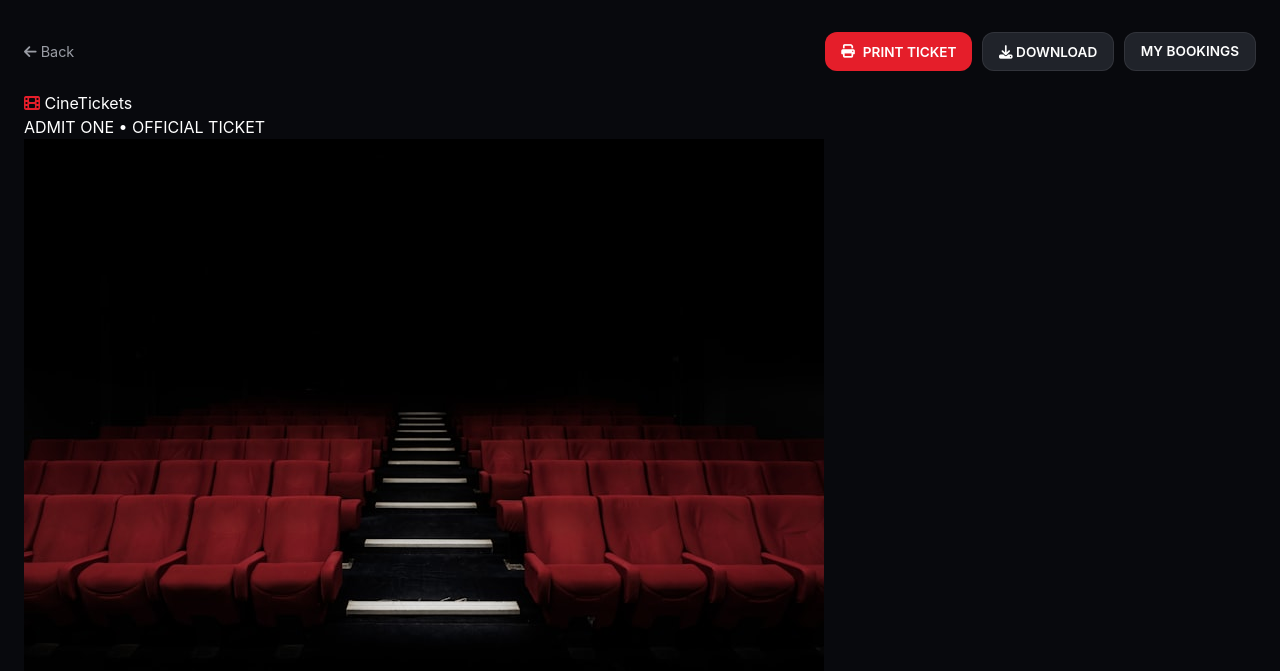
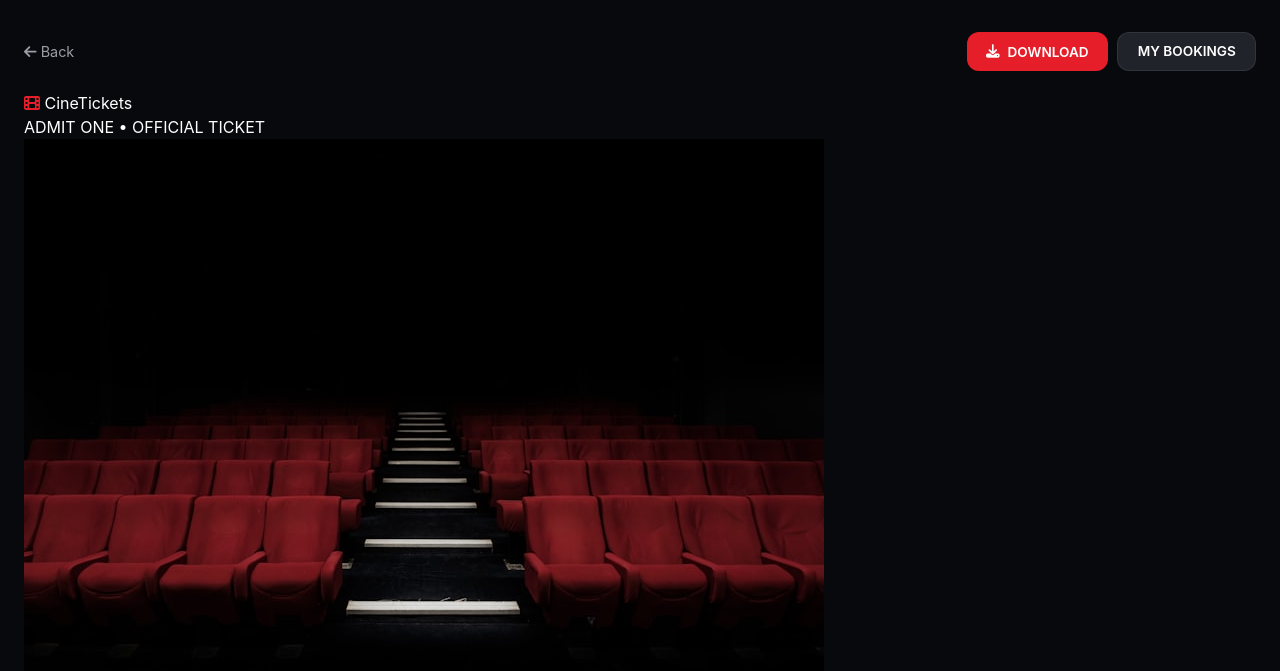
Before and after one commit to lUCIFER94008/Cinetickets, a Python web app: template templates/ticket.html in a window 1280 px wide. Shown: the part 77-748 px from the top of the page. Run offline with Jinja, Linux system fonts and the light colour scheme; the template is opened without the code that fills it, so the values that code supplies are empty.

Commit message:
Remove PRINT TICKET button from digital ticket page action area

```diff
--- a/templates/ticket.html
+++ b/templates/ticket.html
@@ -210,13 +210,10 @@
     <div class="no-print" style="display: flex; justify-content: space-between; align-items: center; margin-bottom: 1.25rem;">
         <a href="javascript:history.back()" style="color: var(--text-muted); font-size: 0.9rem;"><i class="fa-solid fa-arrow-left"></i> Back</a>
         <div style="display: flex; gap: 0.6rem;">
-            <button onclick="window.print()" class="btn-primary" style="padding: 0.5rem 1rem; font-size: 0.85rem;">
-                <i class="fa-solid fa-print"></i> PRINT TICKET
-            </button>
-            <button onclick="window.print()" class="btn-secondary" style="padding: 0.5rem 1rem; font-size: 0.85rem;">
+            <button onclick="window.print()" class="btn-primary" style="padding: 0.5rem 1.2rem; font-size: 0.85rem;">
                 <i class="fa-solid fa-download"></i> DOWNLOAD
             </button>
-            <a href="{{ url_for('booking_bp.user_bookings') }}" class="btn-secondary" style="padding: 0.5rem 1rem; font-size: 0.85rem;">
+            <a href="{{ url_for('booking_bp.user_bookings') }}" class="btn-secondary" style="padding: 0.5rem 1.2rem; font-size: 0.85rem;">
                 MY BOOKINGS
             </a>
         </div>
```
